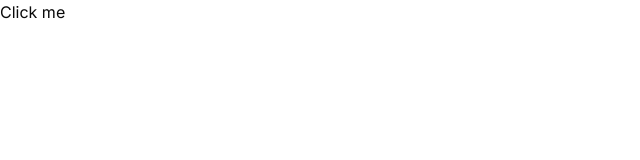
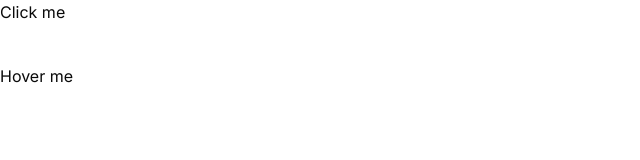
Before and after one commit to AnhNPT/shadcn-ui, a Next.js app: page /demo in a window 1280 px wide. Shown: the top 160 px of the page, without its empty margins (0-640 px from the left). Built offline with nearby package versions, Linux system fonts and the light colour scheme.

Commit message:
fix stooltips

```diff
--- a/public/styles/globals.scss
+++ b/public/styles/globals.scss
@@ -57,3 +57,11 @@
         @apply bg-background text-foreground;
     }
 }
+
+.tt-wrap {
+    display: none; /* Mặc định ẩn phần tử */
+}
+
+.tt-wrap[data-show="show"] {
+    display: flex; /* Hiển thị phần tử khi có data-show="show" */
+}
--- a/src/app/demo/page.tsx
+++ b/src/app/demo/page.tsx
@@ -2,10 +2,11 @@
 
 import React from "react";
 import SButtonPopup from "@/components/reactComponents/SButtonPopup";
+import SToolTips from "@/components/reactComponents/SToolTips";
 const Demo = () => {
     return (
         <div>
-            {/* SButton */}
+            {/* SButtonPopup */}
             <SButtonPopup
                 buttonLayout={<button>Click me</button>}
                 position="bottom" // Vị trí của popup
@@ -17,6 +18,12 @@ const Demo = () => {
                     </div>
                 )}
             </SButtonPopup>
+            {/* STooltips */}
+            <div className="flex mt-10">
+                <SToolTips position="bottom" label={<span className="bg-zinc-600">abavavsa</span>}>
+                    <span>Hover me</span>
+                </SToolTips>
+            </div>
         </div>
     );
 };
--- a/src/app/page.tsx
+++ b/src/app/page.tsx
@@ -1,4 +1,5 @@
 import Header from "@/components/layout/header/header";
+import SToolTips from "@/components/reactComponents/SToolTips";
 
 export default function Home() {
     return (
--- a/src/components/reactComponents/SToolTips.tsx
+++ b/src/components/reactComponents/SToolTips.tsx
@@ -17,7 +17,7 @@ const SToolTips = (props: ISToolTips) => {
 
     const ButtonRef = useRef<HTMLDivElement>(null);
     const PopperRef = useRef<HTMLDivElement>(null);
-    const [arrowRef, setArrowRef] = useState(null);
+    // const [arrowRef, setArrowRef] = useState(null);
     const ArrowRef = useRef<HTMLDivElement>(null);
 
     const { styles, attributes, update } = usePopper(ButtonRef.current, PopperRef.current, {
@@ -67,9 +67,7 @@ const SToolTips = (props: ISToolTips) => {
                         showToolTips();
                     }
                 }}
-                onMouseLeave={() => {
-                    hideToolTips;
-                }}>
+                onMouseLeave={hideToolTips}>
                 {children}
             </div>
             <div className="tt-wrap" style={styles.popper} ref={PopperRef} {...attributes.popper}>
```
